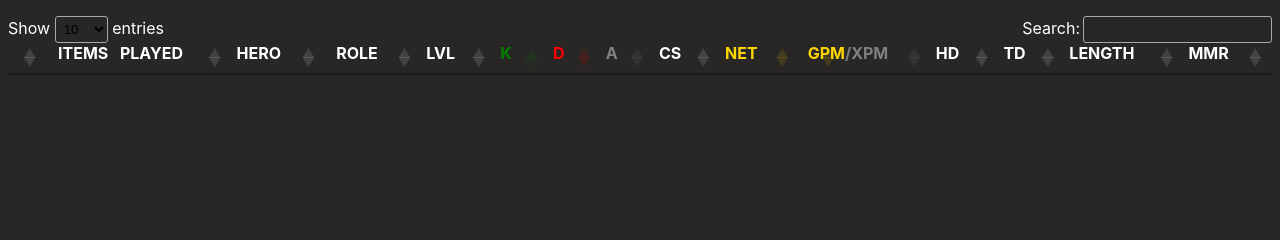
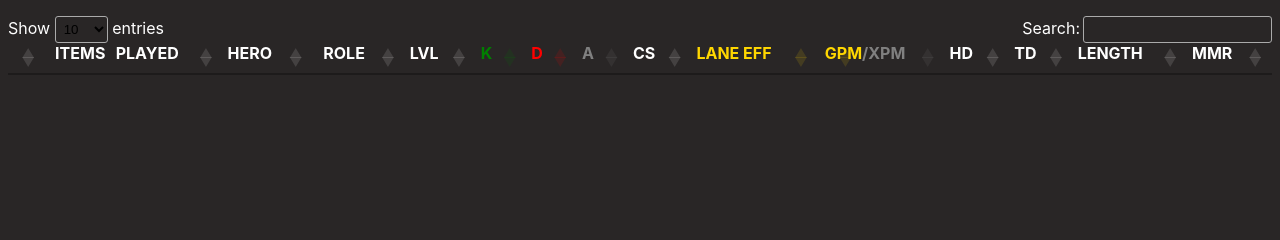
Before and after one commit to 27bslash/dota2-pro-item-tracker, a Flask app: template templates/player_starter_items.html in a window 1280 px wide. Shown: the part 188-428 px from the top of the page. Run offline with Flask 2, Linux system fonts and the light colour scheme; the template is opened without the code that fills it, so the values that code supplies are empty; some libraries are stand-ins or nearby versions.

Commit message:
fixed lane efficiency on player pages

```diff
--- a/static/main.css
+++ b/static/main.css
@@ -83,7 +83,7 @@ thead .stats:hover {
 #assists {
   color: grey;
 }
-#gold {
+#gold,#lane_efficiency {
   color: gold;
 }
 #gpm {
--- a/templates/player_starter_items.html
+++ b/templates/player_starter_items.html
@@ -94,7 +94,7 @@ defer
         <th class="stats" id="deaths">D</th>
         <th class="stats" id="assists">A</th>
         <th class="stats">CS</th>
-        <th class="stats" id="gold">NET</th>
+        <th class="stats" id="gold">LANE EFF</th>
         <th class="stats" id="gpm">GPM</th>
         <th class="stats" id="xpm">/XPM</th>
         <th class="stats">HD</th>
```
